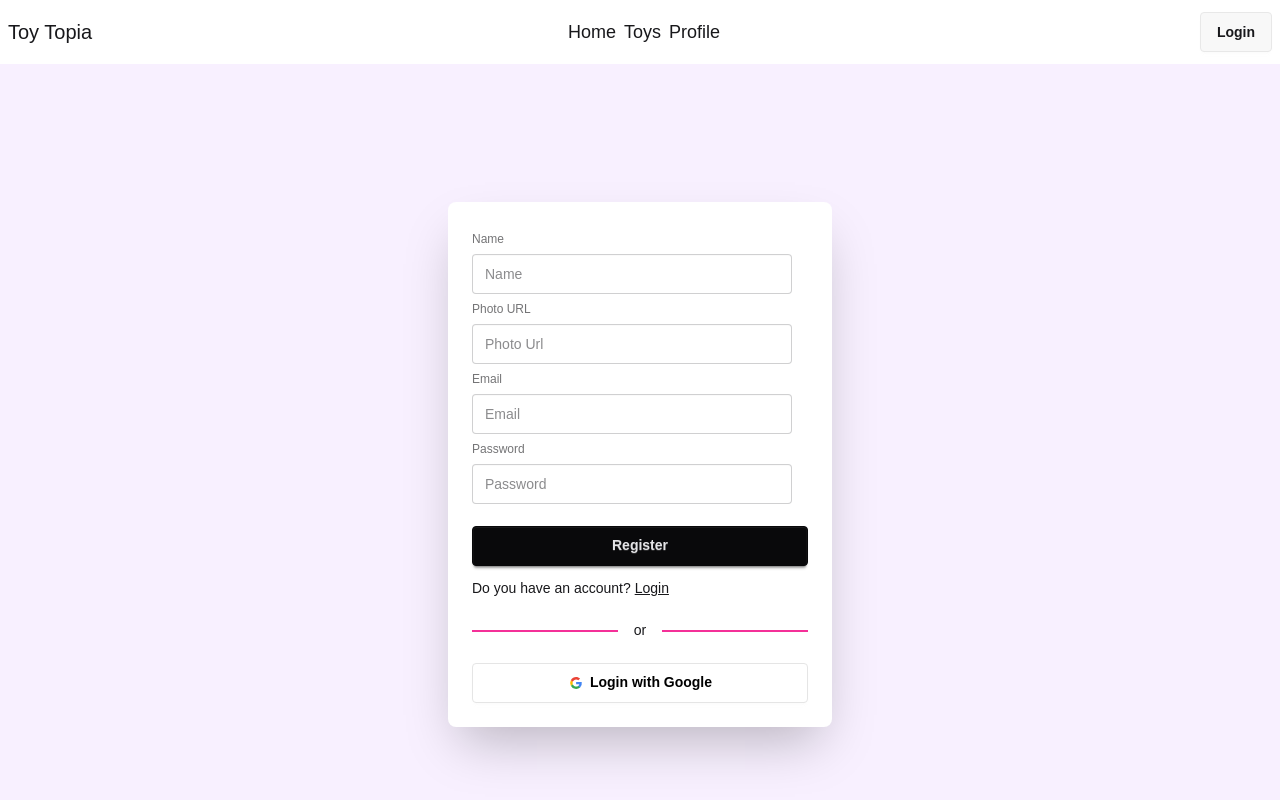
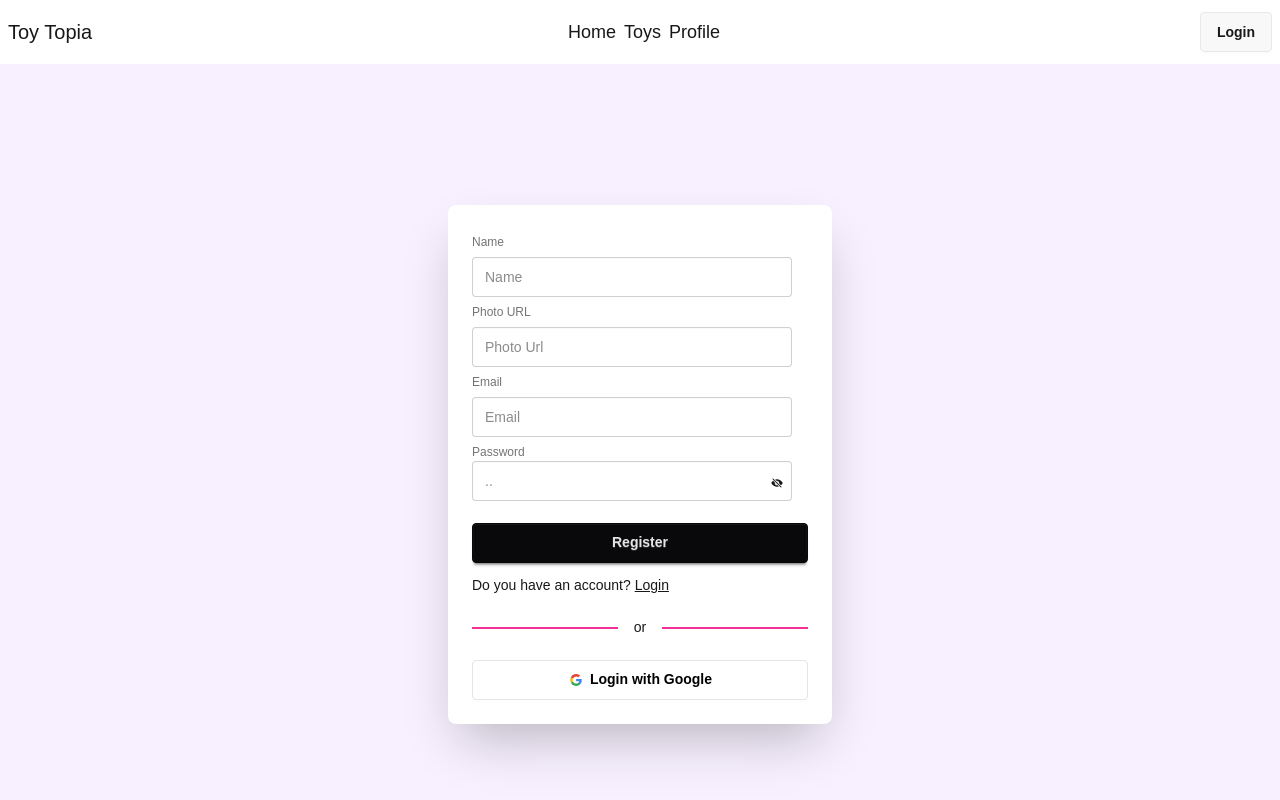
Before and after one commit to Shajidaa/Toytopia, a React (Vite) app: page /register in a window 1280 px wide. Shown: the top 800 px of the page. Built offline with nearby package versions, Linux system fonts and the light colour scheme; no server answers.

Commit message:
password show and hide function

```diff
--- a/src/Pages/Register.jsx
+++ b/src/Pages/Register.jsx
@@ -1,11 +1,14 @@
-import React, { useContext } from "react";
+import React, { useContext, useState } from "react";
 import { Link, useNavigate } from "react-router";
 import { AuthContext } from "../Provider/AuthContext";
 import { toast } from "react-toastify";
+import { FaEye } from "react-icons/fa";
+import { IoEyeOff } from "react-icons/io5";
 
 const Register = () => {
   const { signInWithGoogle, user, setUser, createUser, updateProfileFunc } =
     useContext(AuthContext);
+  const [show, setShow] = useState(false);
   const navigate = useNavigate();
   const handleSignInWithGoogle = () => {
     signInWithGoogle()
@@ -31,15 +34,19 @@ const Register = () => {
     try {
       const res = await createUser(email, password);
       const user = res.user;
-      updateProfileFunc({ displayName, photoUrl })
-        .then(() => {
+      await updateProfileFunc({ displayName, photoUrl });
+
+      toast.success("Account create successfully");
       setUser({ ...user, displayName, photoUrl });
       navigate("/");
-        })
-        .catch((err) => console.log(err));
     } catch (err) {
       console.log(err.message);
     }
+  };
+  const handleShowPassword = (e) => {
+    e.preventDefault();
+
+    setShow(!show);
   };
   console.log(user);
 
@@ -77,14 +84,22 @@ const Register = () => {
                 required
               />
               {/* password */}
+              <div className="relative">
                 <label className="label">Password</label>
                 <input
-                type="password"
+                  type={show ? "text" : "password"}
                   name="password"
                   className="input"
-                placeholder="Password"
+                  placeholder=".."
                   required
                 />
+                <span
+                  onClick={handleShowPassword}
+                  className="absolute right-[25px] top-[34px] cursor-pointer z-50"
+                >
+                  {show ? <FaEye></FaEye> : <IoEyeOff></IoEyeOff>}
+                </span>
+              </div>
               {/* button  */}
               <button type="submit" className="btn btn-neutral mt-4">
                 Register
```
Lines whose indentation alone changed are shown as unchanged.
